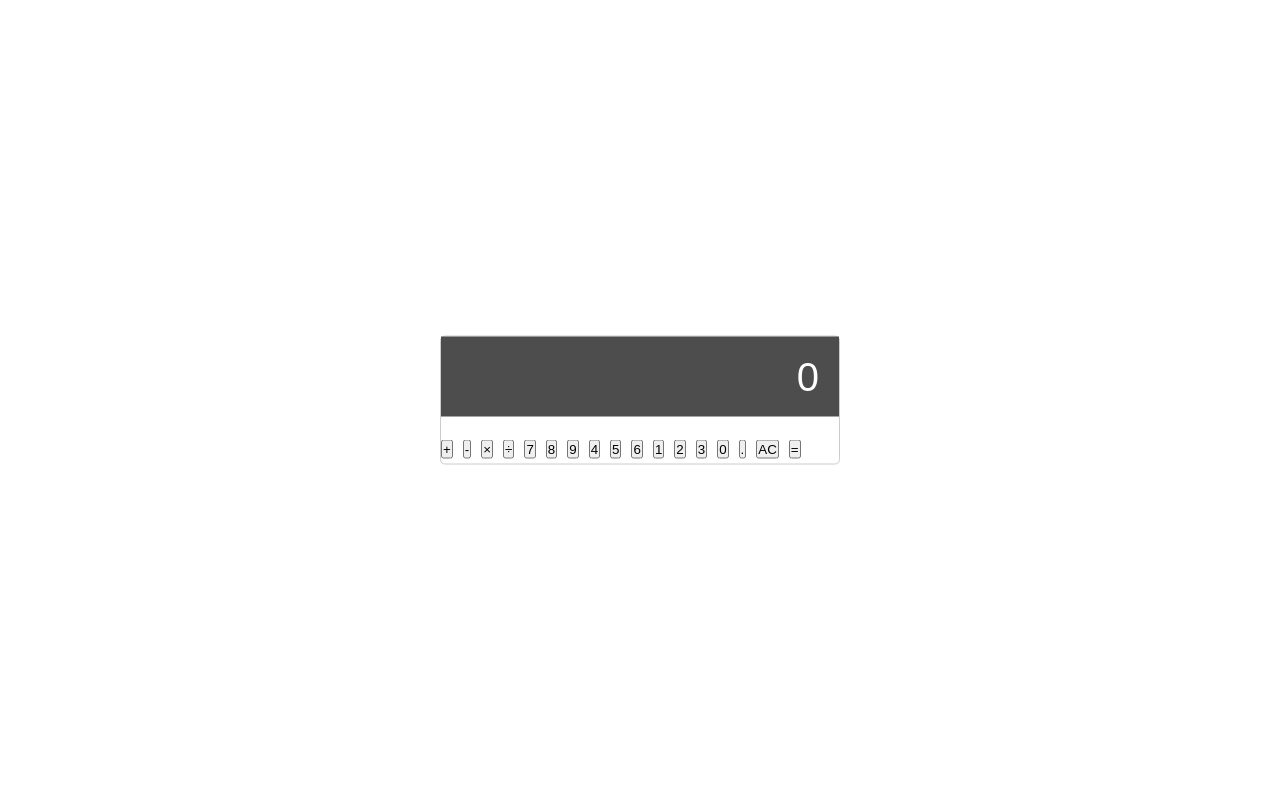
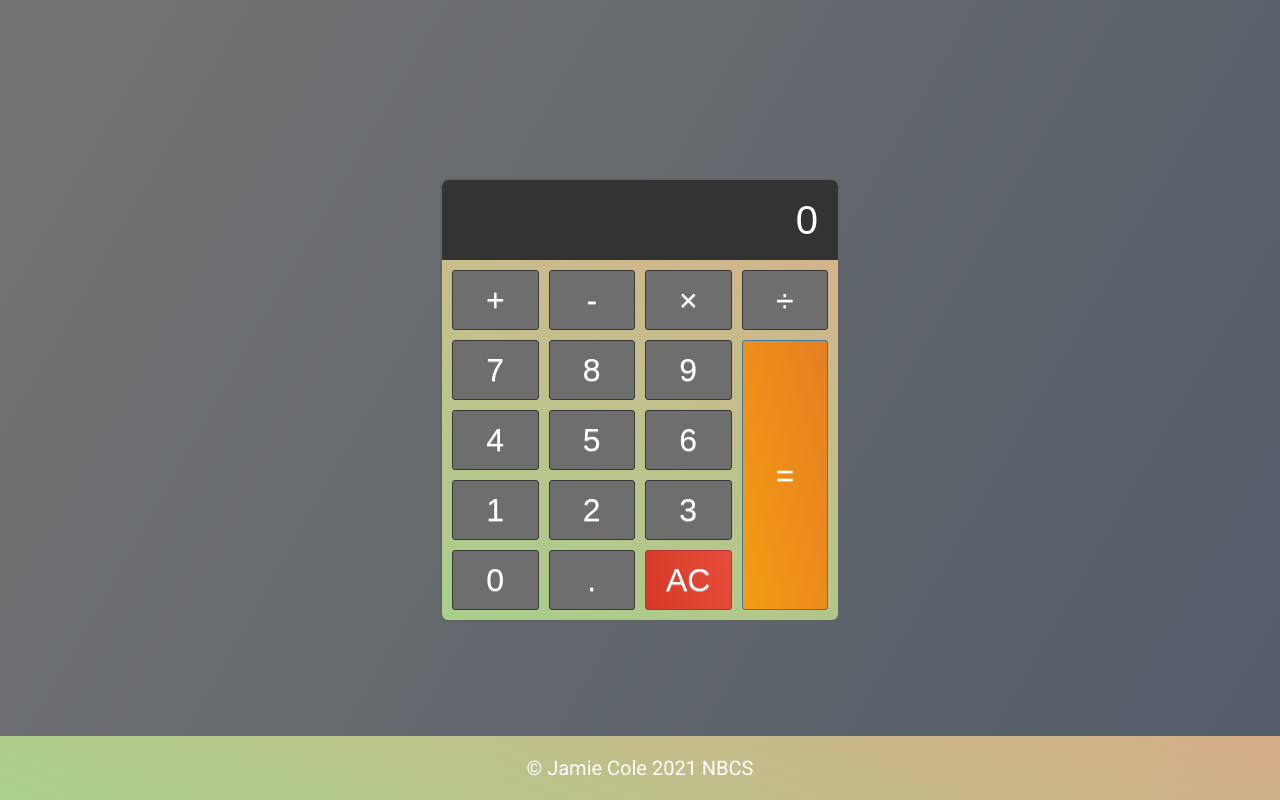
Before and after one commit to jamiejcole/SDD-major-project, a plain HTML site: page calculator/calculator-2/index.html in a window 1280 px wide. Drawn offline with Linux system fonts and the light colour scheme.

Commit message:
updated calc-2 UI

```diff
--- a/calculator/calculator-2/index.html
+++ b/calculator/calculator-2/index.html
@@ -8,9 +8,7 @@
     <title>Calculator</title>
 </head>
 <body>
-
   <div class="calculator">
-
     <input type="text" class="calculator-screen" value="0" disabled />
 
     <div class="calculator-keys">
@@ -37,12 +35,16 @@
 
       <button type="button" value="0">0</button>
       <button type="button" class="decimal" value=".">.</button>
+      <button type="button" class="equal-sign" value="=">=</button>
+
       <button type="button" class="all-clear" value="all-clear">AC</button>
-
-          <button type="button" class="equal-sign" value="=">=</button>
 
       </div>
     </div>
 
+  <footer>
+    <p>&#169; Jamie Cole 2021 NBCS</p>
+  </footer>
+
 </body>
 </html>
--- a/calculator/calculator-2/styles.css
+++ b/calculator/calculator-2/styles.css
@@ -1,6 +1,11 @@
+@import url('https://fonts.googleapis.com/css2?family=Roboto');
+
 body {
     font-size: 40px;
     box-sizing: border-box;
+    font-family: 'Roboto';
+    background-image: linear-gradient(120deg, #747474, #535c68);
+    height: 100vh;
 }
 
 * {
@@ -10,13 +15,15 @@ body {
 }
 
 .calculator {
-    border: 1px solid #ccc;
-    border-radius: 5px;
+    border: 2px solid rgb(99, 99, 99);
+    border-radius: 8px;
+    width: 400px;
     position: absolute;
     top: 50%;
     left: 50%;
     transform: translate(-50%, -50%);
-    width: 400px;
+    background-image: linear-gradient(20deg, rgba(184, 233, 148, 0.8), rgba(248, 194, 145, 0.8));
+
 }
 
 .calculator-screen {
@@ -24,9 +31,71 @@ body {
     font-size: 40px;
     height: 80px;
     border: none;
-    background-color: #4d4d4d;
+    border-top-right-radius: 6px;
+    border-top-left-radius: 6px;
+    background-color: #333333;
     color: #fff;
     text-align: right;
     padding-right: 20px;
     padding-left: 10px;
 }
+
+button {
+    height: 60px;
+    border-radius: 3px;
+    border: 1px solid #383838;
+    font-size: 2rem;
+    background-color: #6e6e6e;
+    text-shadow: 0 1px rgba(255,255,255,.4);
+    color: #fff;
+  }
+
+button:hover {
+    background-color: #575757;
+}
+
+.operator {
+    color: #337cac;
+}
+
+.all-clear {
+    background-image: linear-gradient(75deg, #d63927, #e74c3c);
+    border-color: #b0353a;
+    color: #fff;
+}
+
+.all-clear:hover { opacity: 0.65; }
+
+
+.calculator-keys {
+    display: grid;
+    grid-template-columns: 1fr 1fr 1fr 1fr;
+    grid-template-columns: repeat(4, 1fr);
+    grid-gap: 10px;
+    padding: 10px;
+}
+
+.equal-sign {
+    background-image: linear-gradient(75deg, #f39c12, #e67e22);
+    border-color: #337cac;
+    color: #fff;
+    height: 100%;
+    grid-row-start: 2;
+    grid-row-end: 6;
+    grid-column-start: 4;
+}
+
+.equal-sign:hover { opacity: 0.65; }
+
+
+footer {
+    position: fixed;
+    font-size: 20px;
+    left: 0;
+    bottom: 0;
+    width: 100%;
+    padding: 20px;
+    background-image: linear-gradient(20deg, rgba(184, 233, 148, 0.8), rgba(248, 194, 145, 0.8));
+    color: white;
+    text-align: center;
+}
```
Also changed, not shown: 3 other files. Lines whose indentation alone changed are shown as unchanged.
